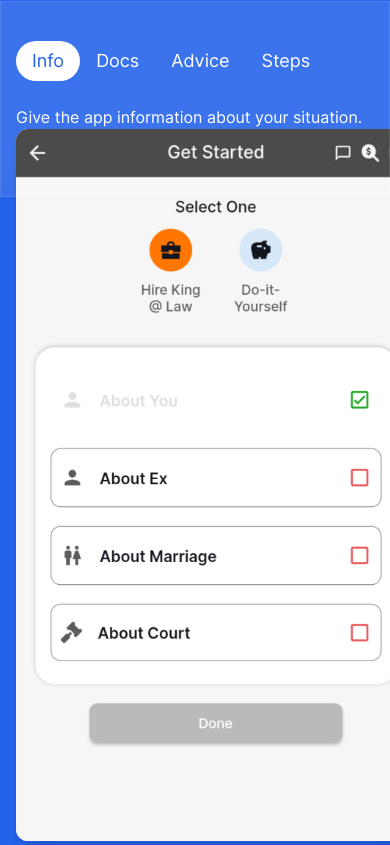
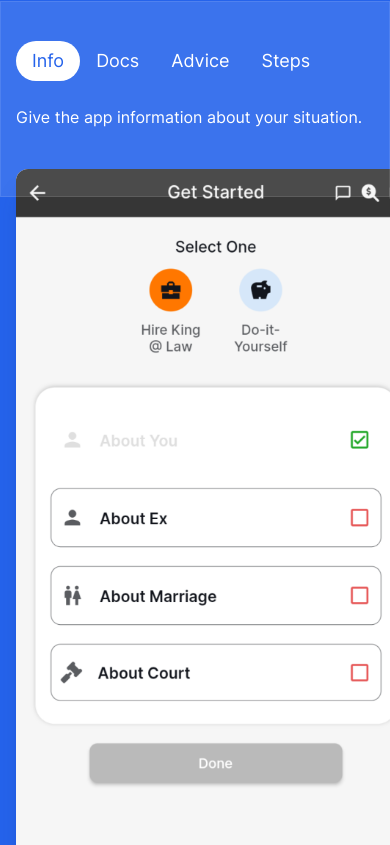
Before and after one commit to David44357/KingLawWebsite, a Next.js app: page /prometheus in a window 390 px wide. Shown: the part 1139-1984 px from the top of the page. Built offline with nearby package versions, Linux system fonts and the light colour scheme.

Commit message:
Update PromPrimaryFeatures.jsx

```diff
--- a/src/components/PromPrimaryFeatures.jsx
+++ b/src/components/PromPrimaryFeatures.jsx
@@ -130,7 +130,7 @@ export function PromPrimaryFeatures() {
                         {feature.description}
                       </p>
                     </div>
-                    <div className="mt-13 w-[25rem] overflow-hidden rounded-xl bg-slate-50 shadow-xl shadow-blue-900/20 sm:w-auto lg:mt-0 lg:w-[30rem] max-w-300px mx-auto">
+                    <div className="mt-10 w-[25rem] overflow-hidden rounded-xl bg-slate-50 shadow-xl shadow-blue-900/20 sm:w-auto lg:mt-0 lg:w-[30rem] max-w-300px mx-auto">
                       <Image
                         className="w-full max-w-300px"
                         src={feature.image}
```
